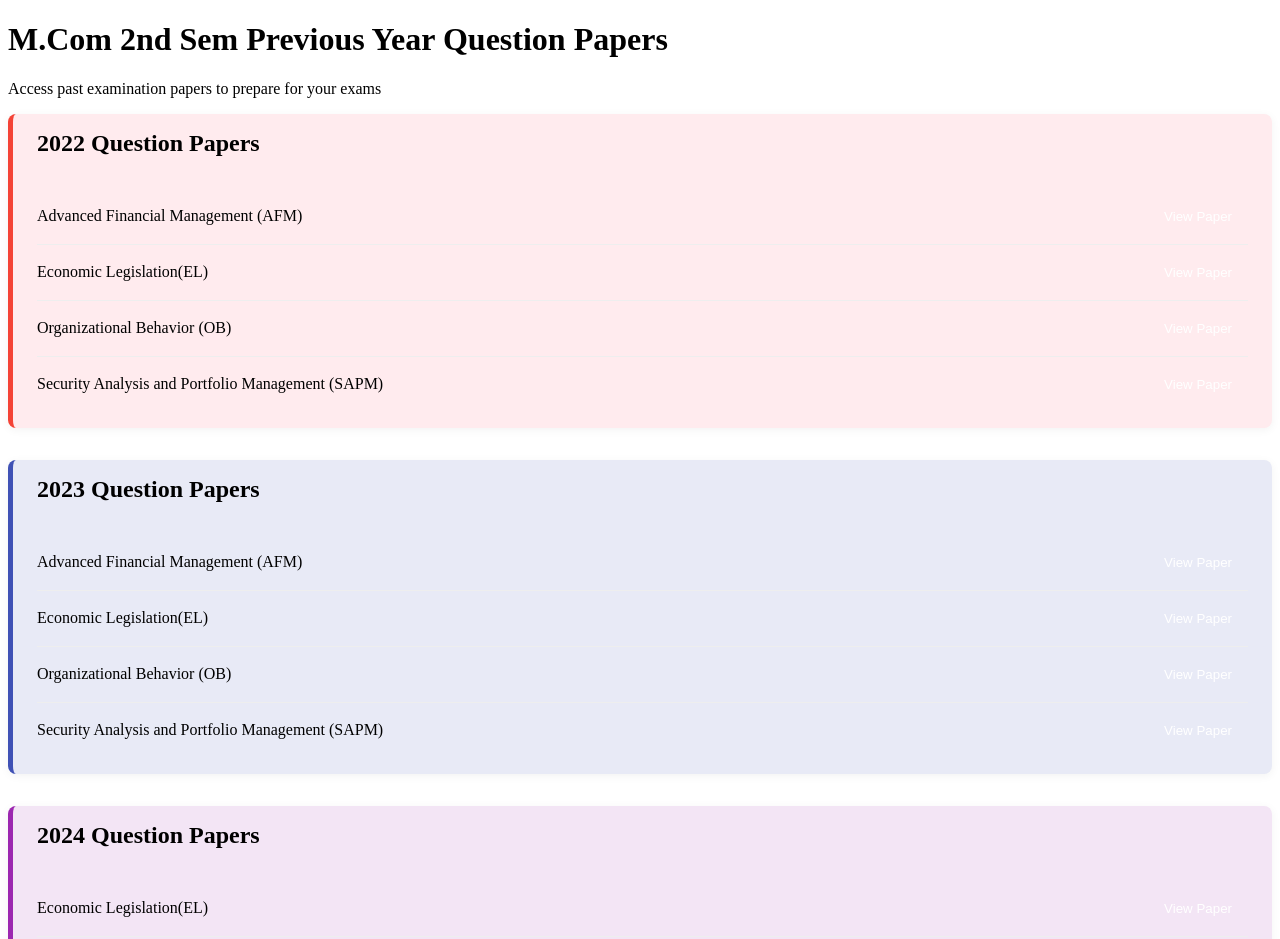
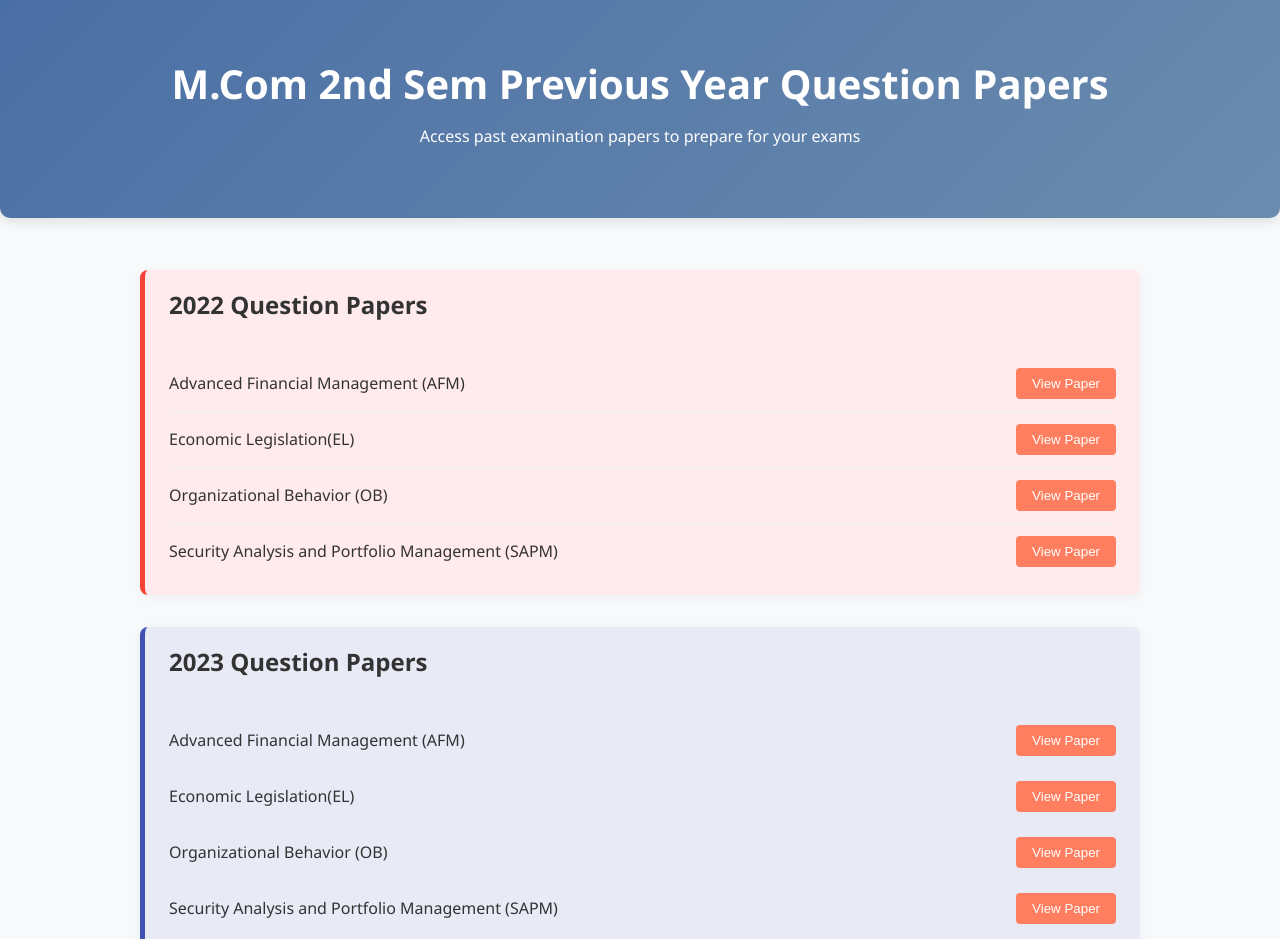
Before and after one commit to webguno/com, a plain HTML site: page pyq.html in a window 1280 px wide. Shown: the top 939 px of the page. Drawn offline with Linux system fonts and the light colour scheme.

Commit message:
Update pyq.html

```diff
--- a/pyq.html
+++ b/pyq.html
@@ -5,7 +5,44 @@
     <meta name="viewport" content="width=device-width, initial-scale=1.0">
     <title>Previous Year Question Papers</title>
     <style>
+        :root {
+            --primary-color: #4a6fa5;
+            --secondary-color: #6b8cae;
+            --accent-color: #ff7e5f;
+            --light-bg: #f8f9fa;
+            --dark-text: #333;
+            --light-text: #fff;
+        }
 
+        body {
+            font-family: 'Segoe UI', Tahoma, Geneva, Verdana, sans-serif;
+            line-height: 1.6;
+            color: var(--dark-text);
+            background-color: var(--light-bg);
+            margin: 0;
+            padding: 0;
+        }
+
+        .container {
+            max-width: 1000px;
+            margin: 0 auto;
+            padding: 20px;
+        }
+
+        header {
+            background: linear-gradient(135deg, var(--primary-color), var(--secondary-color));
+            color: var(--light-text);
+            padding: 2rem 0;
+            text-align: center;
+            border-radius: 0 0 10px 10px;
+            box-shadow: 0 4px 12px rgba(0, 0, 0, 0.1);
+            margin-bottom: 2rem;
+        }
+
+        h1 {
+            margin: 0;
+            font-size: 2.5rem;
+        }
 
         .subtitle {
             font-weight: 300;
```
